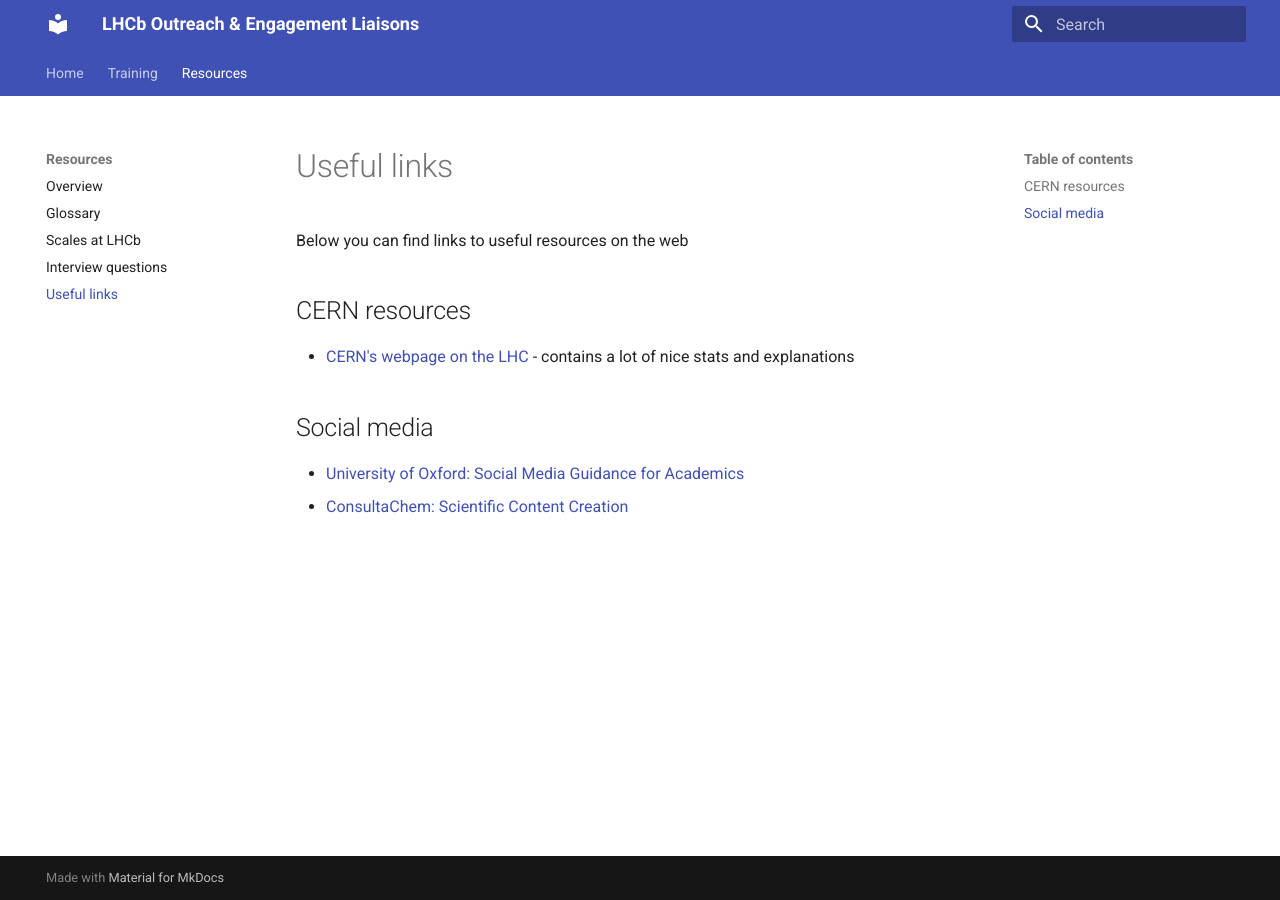
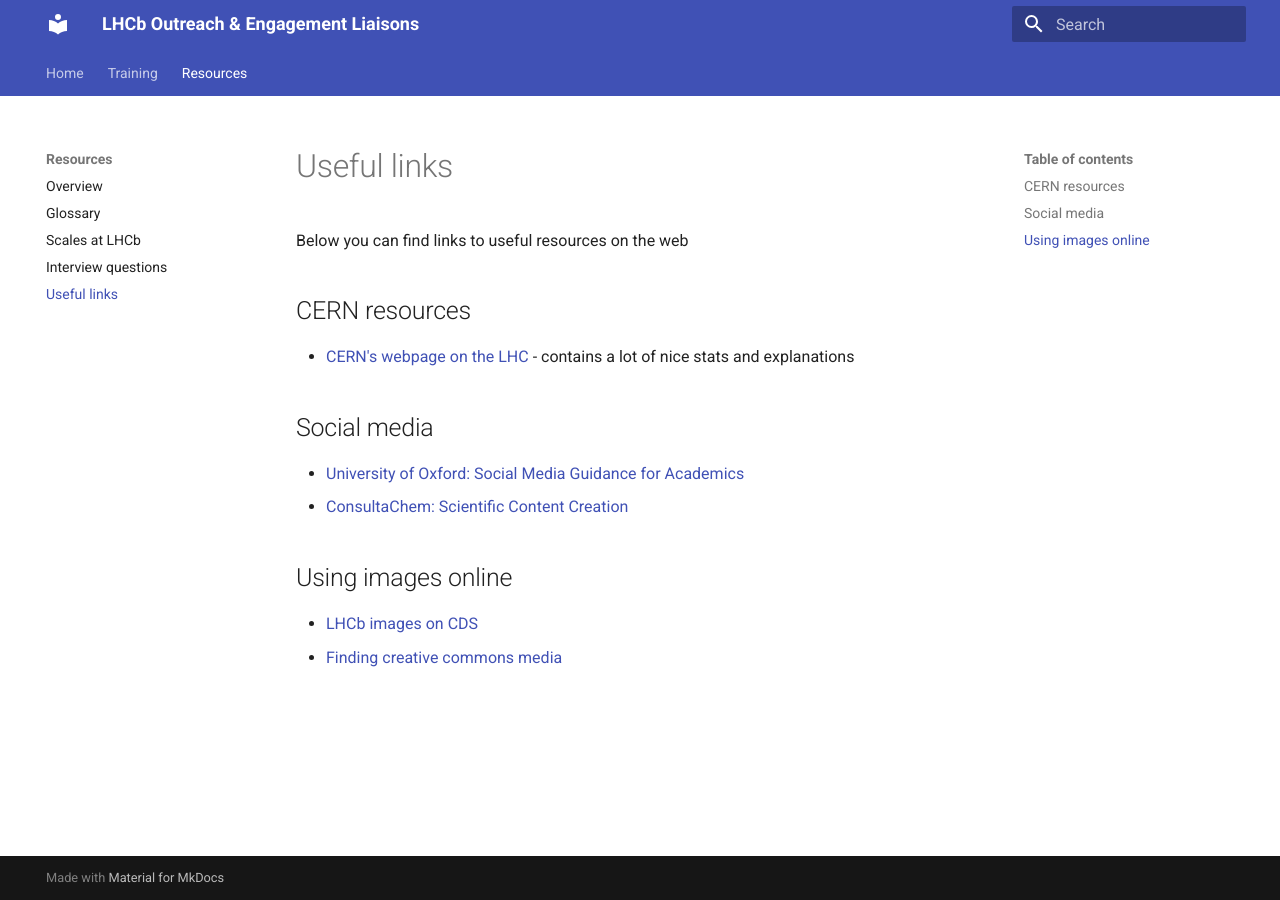
Before and after one commit to sliipper/outreach-training, an MkDocs documentation site: the page built from docs/resources/other.md, in a window 1280 px wide. Built offline with MkDocs 1.6.1 and Material for MkDocs 9.7.7, drawn with Linux system fonts in a browser that asks for light colours.

Commit message:
Add 'Using images online' section to other.md
- Added a link on finding media licensed under creative commons and CDS

```diff
--- a/docs/resources/other.md
+++ b/docs/resources/other.md
@@ -7,3 +7,7 @@
 ## Social media
 - [University of Oxford: Social Media Guidance for Academics](https://www.medsci.ox.ac.uk/files/research/socialmediaguidanceforacademics.pdf)
 - [ConsultaChem: Scientific Content Creation](https://www.consultachem.com/insights/nsr-framework-for-scientific-content-creation)
+
+## Using images online
+- [LHCb images on CDS](https://cds.cern.ch/?ln=en)
+- [Finding creative commons media](https://libguides.bodleian.ox.ac.uk/OAandCC/findingCC)
```
